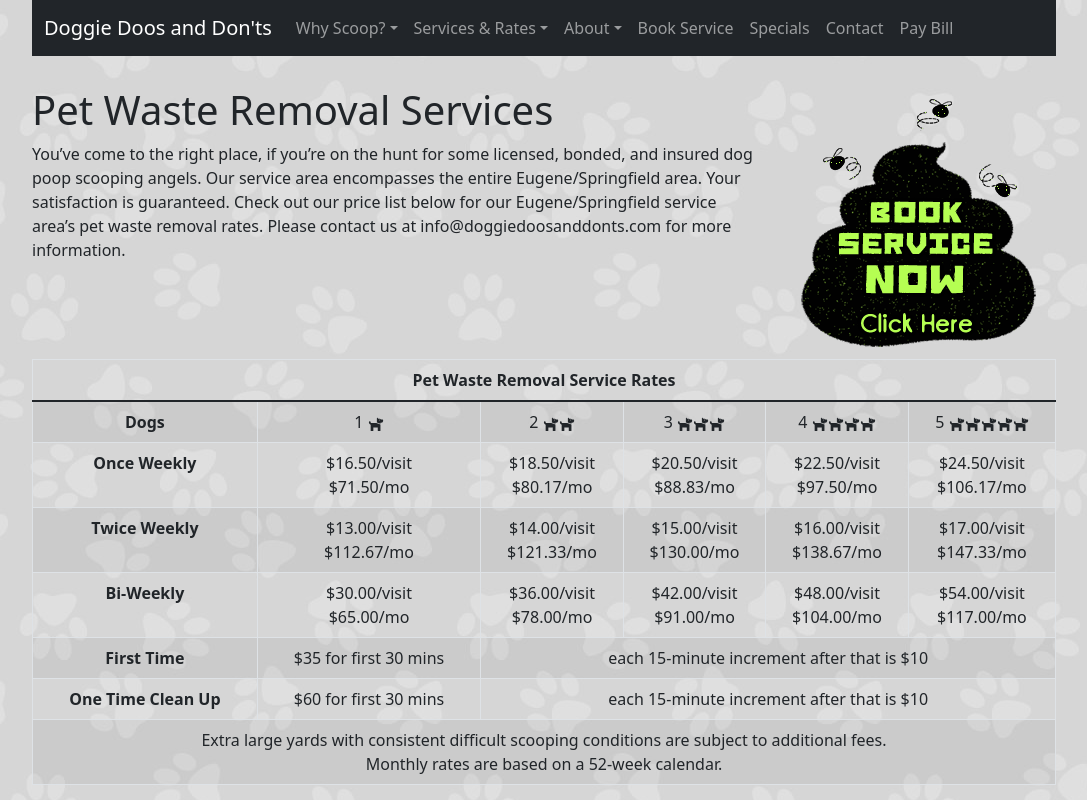
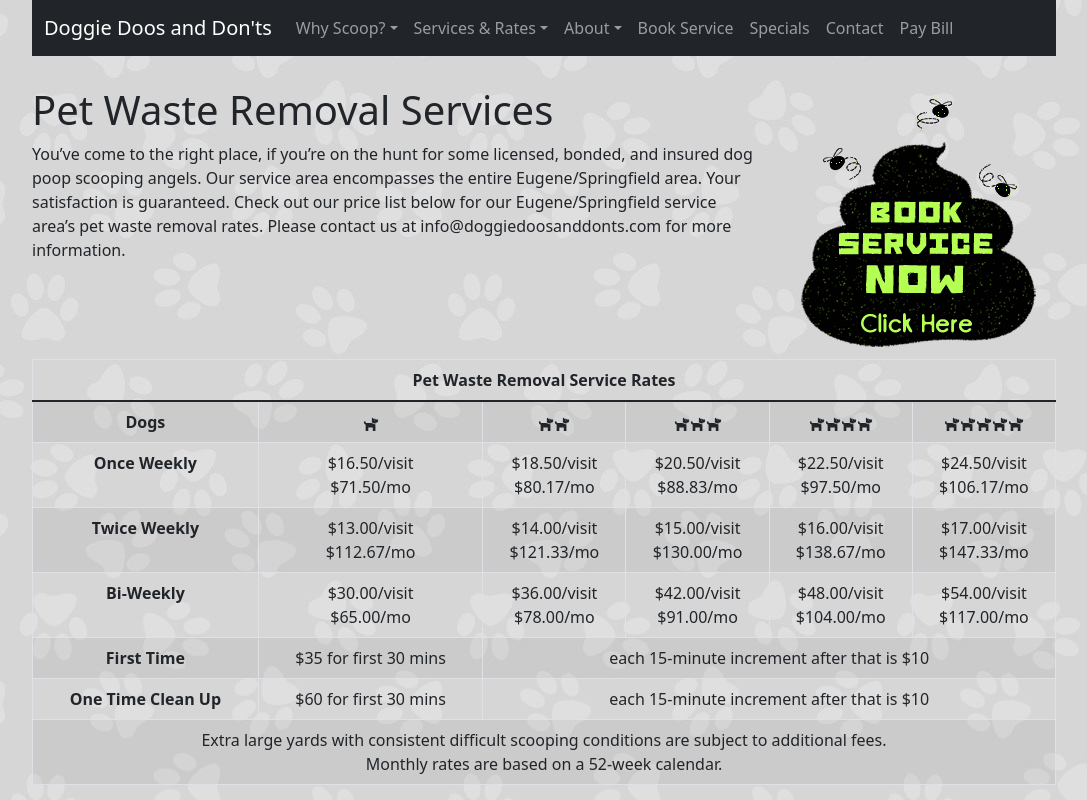
Before and after one commit to websupergirl/doggiedoos, a React (Create React App) app: page /pet-waste-removal in a window 1280 px wide. Shown: the top 800 px of the page, without its empty margins (96-1183 px from the left). Built offline with nearby package versions, Linux system fonts and the light colour scheme.

Commit message:
modify prices and content Dec 2023

```diff
--- a/src/components/WasteTable.js
+++ b/src/components/WasteTable.js
@@ -16,25 +16,25 @@
         <tr>
           <th>Dogs</th>
           <td>
-            1 <FaDog />
-          </td>
-          <td>
-            2 <FaDog />
             <FaDog />
           </td>
           <td>
-            3 <FaDog />
             <FaDog />
             <FaDog />
           </td>
           <td>
-            4 <FaDog />
             <FaDog />
             <FaDog />
             <FaDog />
           </td>
           <td>
-            5 <FaDog />
+            <FaDog />
+            <FaDog />
+            <FaDog />
+            <FaDog />
+          </td>
+          <td>
+            <FaDog />
             <FaDog />
             <FaDog />
             <FaDog />
```
